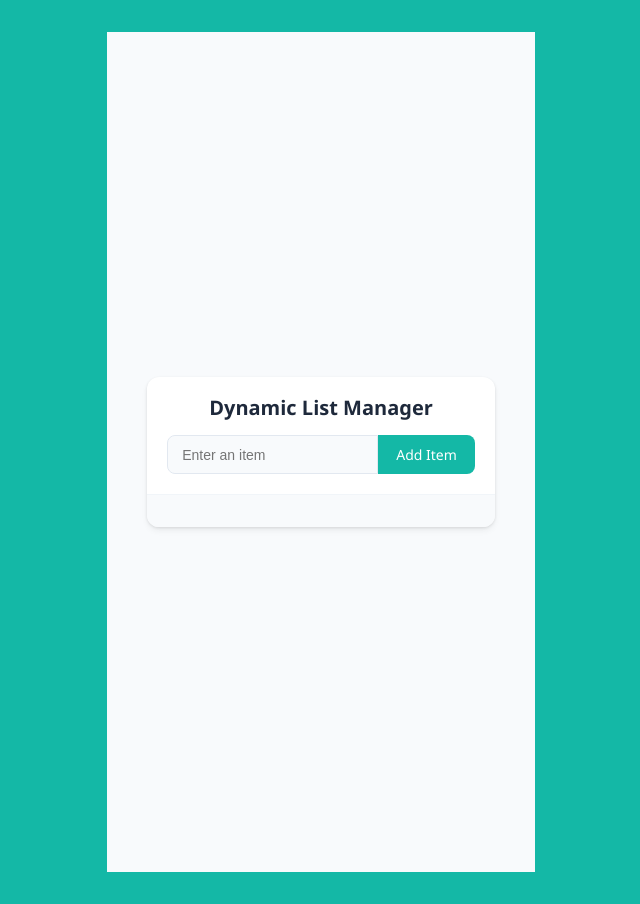
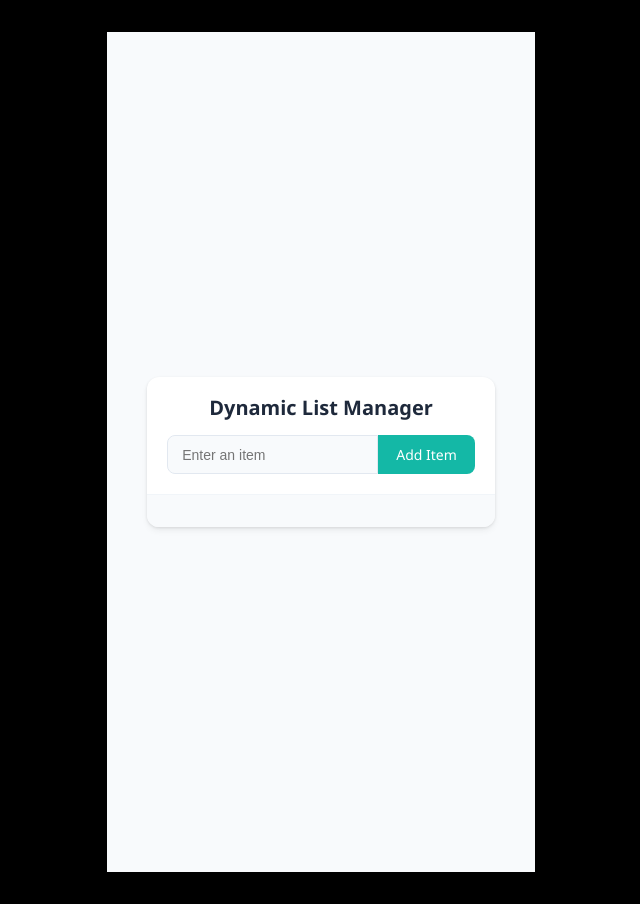
Before and after one commit to ann738/dynamicList, a React (Vite) app: page / in a window 1280 px wide. Shown: the whole page, without its empty margins (319-959 px from the left). Built offline with nearby package versions, Linux system fonts and the light colour scheme.

Commit message:
updated background color

```diff
--- a/src/components/DynamicListManager/DynamicListManager.css
+++ b/src/components/DynamicListManager/DynamicListManager.css
@@ -6,16 +6,14 @@ body {
   display: flex;
   justify-content: center;
   align-items: center;
-  background-color: #14B8A6;
+  background-color: black;
   font-family: 'Segoe UI', Roboto, Oxygen, Ubuntu, Cantarell, 'Open Sans', sans-serif;
 }
 
 .app-container {
   width: 100%;
-  height: fit-content;
   padding: 20px;
   box-sizing: border-box;
-  background: #14B8A6;
 }
 
 /* Main Container */
```
